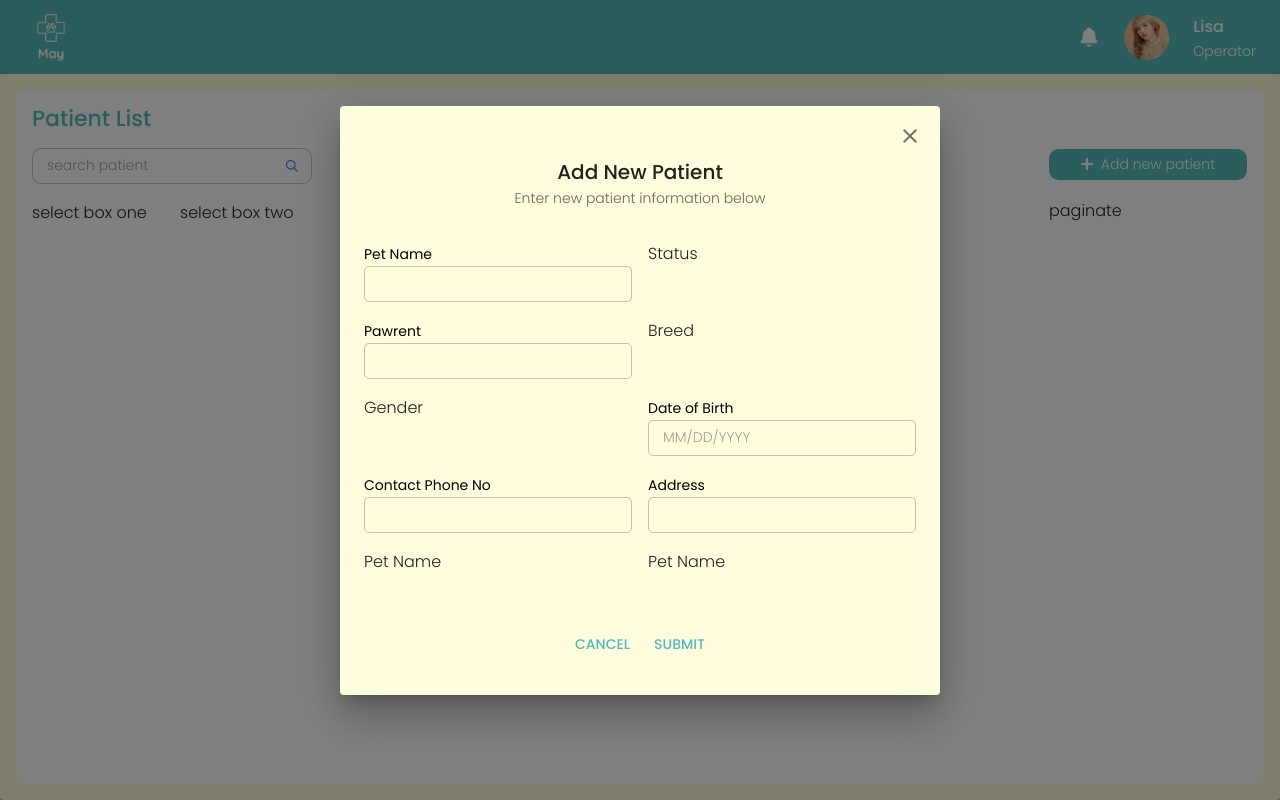
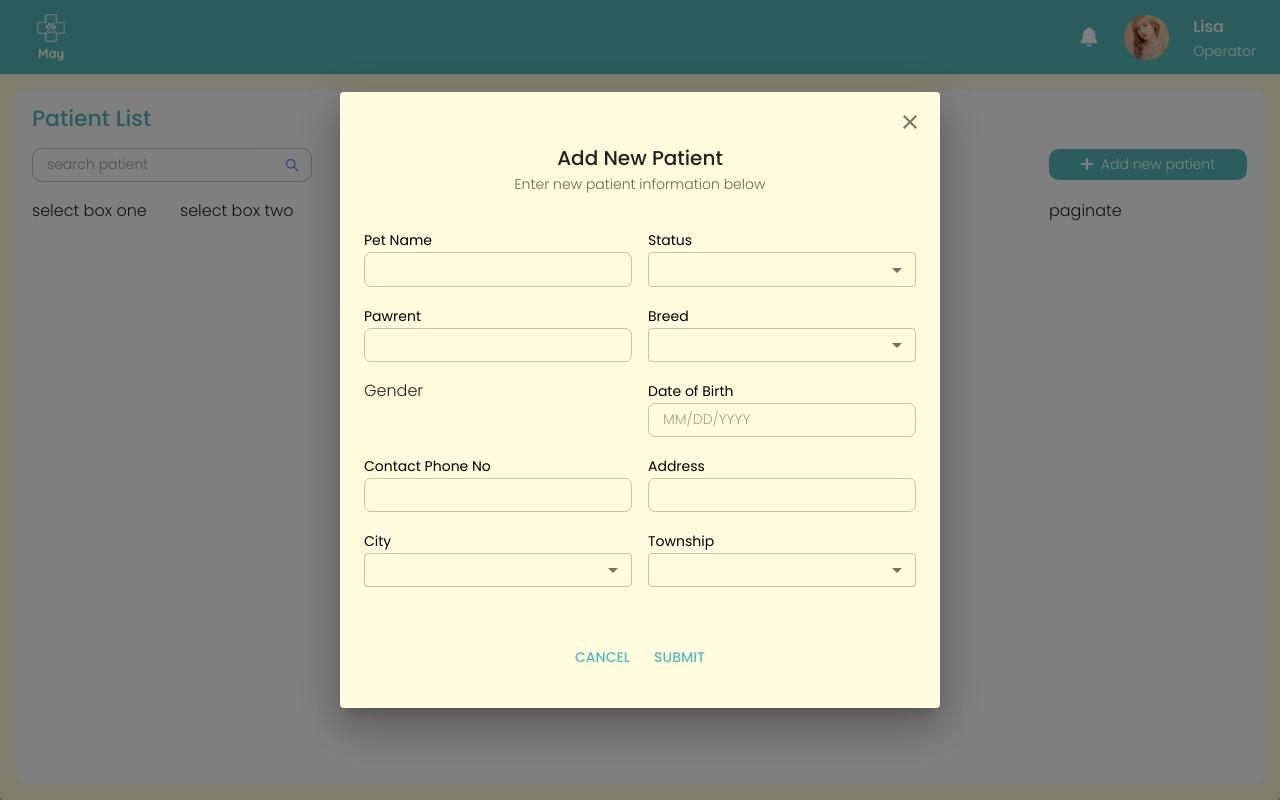
Before and after one commit to sawnaytharpoe02/MayClinic, a Next.js app in the folder frontend/: page / in a window 1280 px wide. Both pictures are taken after a click on the button "Add new patient". Built offline with nearby package versions, Linux system fonts and the light colour scheme.

Commit message:
added form structure

```diff
--- a/frontend/src/app/components/form/AddPatientForm.tsx
+++ b/frontend/src/app/components/form/AddPatientForm.tsx
@@ -7,9 +7,18 @@ import {
   patientSchema,
 } from '@/lib/validations/patientSchema';
 import { zodResolver } from '@hookform/resolvers/zod';
-import { Grid, TextField, FormLabel } from '@mui/material';
+import {
+  Grid,
+  TextField,
+  FormLabel,
+  FormControl,
+  Select,
+  MenuItem,
+  FormHelperText,
+} from '@mui/material';
 import { DatePicker } from '@mui/x-date-pickers';
 import dayjs, { Dayjs } from 'dayjs';
+import { cities, status, townships, breeds } from './constants';
 
 const AddPatientForm = () => {
   const {
@@ -63,7 +72,25 @@ const AddPatientForm = () => {
           />
         </Grid>
         <Grid item xs={12} md={6}>
-          Status
+          <FormLabel htmlFor="pawrent" sx={{ color: '#000', fontWeight: 400 }}>
+            Status
+          </FormLabel>
+          <Controller
+            name="status"
+            control={control}
+            render={({ field }) => (
+              <FormControl fullWidth error={!!errors.status}>
+                <Select id="status" labelId="status" {...field}>
+                  {status.map((status) => (
+                    <MenuItem value={status.value}>{status.key}</MenuItem>
+                  ))}
+                </Select>
+                {errors.status && (
+                  <FormHelperText>{errors.status?.message}</FormHelperText>
+                )}
+              </FormControl>
+            )}
+          />
         </Grid>
         <Grid item xs={12} md={6}>
           <FormLabel htmlFor="pawrent" sx={{ color: '#000', fontWeight: 400 }}>
@@ -84,7 +111,25 @@ const AddPatientForm = () => {
           />
         </Grid>
         <Grid item xs={12} md={6}>
-          Breed
+          <FormLabel htmlFor="breed" sx={{ color: '#000', fontWeight: 400 }}>
+            Breed
+          </FormLabel>
+          <Controller
+            name="breed"
+            control={control}
+            render={({ field }) => (
+              <FormControl fullWidth error={!!errors.breed}>
+                <Select id="breed" labelId="breed" {...field}>
+                  {breeds.map((breed) => (
+                    <MenuItem value={breed.value}>{breed.key}</MenuItem>
+                  ))}
+                </Select>
+                {errors.status && (
+                  <FormHelperText>{errors.breed?.message}</FormHelperText>
+                )}
+              </FormControl>
+            )}
+          />
         </Grid>
         <Grid item xs={12} md={6}>
           Gender
@@ -152,10 +197,48 @@ const AddPatientForm = () => {
           />
         </Grid>
         <Grid item xs={12} md={6}>
-          Pet Name
+          <FormLabel htmlFor="city" sx={{ color: '#000', fontWeight: 400 }}>
+            City
+          </FormLabel>
+          <Controller
+            name="city"
+            control={control}
+            render={({ field }) => (
+              <FormControl fullWidth error={!!errors.city}>
+                <Select id="city" labelId="city" {...field}>
+                  {cities.map((city) => (
+                    <MenuItem key={city.id + city.name} value={city.value}>
+                      {city.name}
+                    </MenuItem>
+                  ))}
+                </Select>
+                {errors.city && (
+                  <FormHelperText>{errors.city?.message}</FormHelperText>
+                )}
+              </FormControl>
+            )}
+          />
         </Grid>
         <Grid item xs={12} md={6}>
-          Pet Name
+          <FormLabel htmlFor="township" sx={{ color: '#000', fontWeight: 400 }}>
+            Township
+          </FormLabel>
+          <Controller
+            name="township"
+            control={control}
+            render={({ field }) => (
+              <FormControl fullWidth error={!!errors.township}>
+                <Select id="township" labelId="township" {...field}>
+                  {townships.map((township) => (
+                    <MenuItem key={township.name}>{township.name}</MenuItem>
+                  ))}
+                </Select>
+                {errors.township && (
+                  <FormHelperText>{errors.township?.message}</FormHelperText>
+                )}
+              </FormControl>
+            )}
+          />
         </Grid>
       </Grid>
     </form>
--- /dev/null
+++ b/frontend/src/app/components/form/constants.ts
@@ -0,0 +1,166 @@
+export const status = [
+  { key: 'Allergy', value: 'allergy' },
+  { key: 'Picky Eater', value: 'picky' },
+];
+
+export const breeds = [
+  { key: 'Golden Retriever', value: 'Golden Retriever' },
+  { key: 'Poodle', value: 'Poodle' },
+  { key: 'Beagle', value: 'Beagle' },
+  { key: 'Bulldog', value: 'Bulldog' },
+  { key: 'Spaniel', value: 'Spaniel' },
+];
+
+export const cities = [
+  { id: 1, name: 'Yangon', value: 'Yangon' },
+  { id: 2, name: 'Myaungmya', value: 'Myaungmya' },
+  { id: 3, name: 'Mandalay', value: 'Mandalay' },
+  { id: 4, name: 'NayPyiTaw', value: 'NayPyiTaw' },
+];
+
+export const townships = [
+  // Yangon
+  {
+    city: { id: 1, name: 'Yangon', value: 'Yangon' },
+    name: 'Ahlon',
+    value: 'Ahlon',
+  },
+  {
+    city: { id: 1, name: 'Yangon', value: 'Yangon' },
+    name: 'Insein',
+    value: 'Insein',
+  },
+  {
+    city: { id: 1, name: 'Yangon', value: 'Yangon' },
+    name: 'Bahan',
+    value: 'Bahan',
+  },
+  {
+    city: { id: 1, name: 'Yangon', value: 'Yangon' },
+    name: 'Dagon',
+    value: 'Dagon',
+  },
+  {
+    city: { id: 1, name: 'Yangon', value: 'Yangon' },
+    name: 'Mayangone',
+    value: 'Mayangone',
+  },
+  {
+    city: { id: 1, name: 'Yangon', value: 'Yangon' },
+    name: 'East Dagon',
+    value: 'East Dagon',
+  },
+  {
+    city: { id: 1, name: 'Yangon', value: 'Yangon' },
+    name: 'Hlaing',
+    value: 'Hlaing',
+  },
+  // Myaungmya
+  {
+    city: { id: 2, name: 'Myaungmya', value: 'Myaungmya' },
+    name: 'Kyaunggon',
+    value: 'Kyaunggon',
+  },
+  {
+    city: { id: 2, name: 'Myaungmya', value: 'Myaungmya' },
+    name: 'Labutta',
+    value: 'Labutta',
+  },
+  {
+    city: { id: 2, name: 'Myaungmya', value: 'Myaungmya' },
+    name: 'Hinthada',
+    value: 'Hinthada',
+  },
+  {
+    city: { id: 2, name: 'Myaungmya', value: 'Myaungmya' },
+    name: 'Einme',
+    value: 'Einme',
+  },
+  {
+    city: { id: 2, name: 'Myaungmya', value: 'Myaungmya' },
+    name: 'Ingapu',
+    value: 'Ingapu',
+  },
+  {
+    city: { id: 2, name: 'Myaungmya', value: 'Myaungmya' },
+    name: 'Kyonpyaw',
+    value: 'Kyonpyaw',
+  },
+  {
+    city: { id: 2, name: 'Myaungmya', value: 'Myaungmya' },
+    name: 'Yekyi',
+    value: 'Yekyi',
+  },
+  // Mandalay
+  {
+    city: { id: 3, name: 'Mandalay', value: 'Mandalay' },
+    name: 'Aungmyethazan',
+    value: 'Aungmyethazan',
+  },
+  {
+    city: { id: 3, name: 'Mandalay', value: 'Mandalay' },
+    name: 'Chanmyethazan',
+    value: 'Chanmyethazan',
+  },
+  {
+    city: { id: 3, name: 'Mandalay', value: 'Mandalay' },
+    name: 'Chanmyathazi',
+    value: 'Chanmyathazi',
+  },
+  {
+    city: { id: 3, name: 'Mandalay', value: 'Mandalay' },
+    name: 'Maha Aungmye',
+    value: 'Maha Aungmye',
+  },
+  {
+    city: { id: 3, name: 'Mandalay', value: 'Mandalay' },
+    name: 'Mahlaing',
+    value: 'Mahlaing',
+  },
+  {
+    city: { id: 3, name: 'Mandalay', value: 'Mandalay' },
+    name: 'Natogyi',
+    value: 'Natogyi',
+  },
+  {
+    city: { id: 3, name: 'Mandalay', value: 'Mandalay' },
+    name: 'Yamethin',
+    value: 'Yamethin',
+  },
+  // Nay Pyi Taw
+  {
+    city: { id: 4, name: 'NayPyiTaw', value: 'NayPyiTaw' },
+    name: 'Ottarathiri',
+    value: 'Ottarathiri',
+  },
+  {
+    city: { id: 4, name: 'NayPyiTaw', value: 'NayPyiTaw' },
+    name: 'Pobbathiri',
+    value: 'Pobbathiri',
+  },
+  {
+    city: { id: 4, name: 'NayPyiTaw', value: 'NayPyiTaw' },
+    name: 'Tatkone',
+    value: 'Tatkone',
+  },
+  {
+    city: { id: 4, name: 'NayPyiTaw', value: 'NayPyiTaw' },
+    name: 'Zeyathiri',
+    value: 'Zeyathiri',
+  },
+  {
+    city: { id: 4, name: 'NayPyiTaw', value: 'NayPyiTaw' },
+    name: 'Lewe',
+    value: 'Lewe',
+  },
+  {
+    city: { id: 4, name: 'NayPyiTaw', value: 'NayPyiTaw' },
+    name: 'Pyinmana',
+    value: 'Pyinmana',
+  },
+  {
+    city: { id: 4, name: 'NayPyiTaw', value: 'NayPyiTaw' },
+    name: 'Zabuthiri',
+    value: 'Zabuthiri',
+  },
+];
--- a/frontend/src/app/layout.tsx
+++ b/frontend/src/app/layout.tsx
@@ -1,10 +1,8 @@
 import type { Metadata } from 'next';
 import { Poppins } from 'next/font/google';
-import { ThemeProvider } from '@mui/material';
-import { theme } from '@/theme';
-import { LocalizationProvider } from '@mui/x-date-pickers';
-import { AdapterDayjs } from '@mui/x-date-pickers/AdapterDayjs';
+import ThemeProvider from '@/themeProvider';
 import './globals.css';
+
 
 const poppins = Poppins({ subsets: ['latin'], weight: '300' });
 
@@ -21,11 +19,7 @@ export default function RootLayout({
   return (
     <html lang="en">
       <body className={poppins.className}>
-        <ThemeProvider theme={theme}>
-          <LocalizationProvider dateAdapter={AdapterDayjs}>
-            {children}
-          </LocalizationProvider>
-        </ThemeProvider>
+        <ThemeProvider>{children}</ThemeProvider>
       </body>
     </html>
   );
--- a/frontend/src/theme.ts
+++ b/frontend/src/theme.ts
@@ -1,6 +1,6 @@
 'use client';
 
-import { Padding } from '@mui/icons-material';
+import { BorderRight, Padding } from '@mui/icons-material';
 import { createTheme } from '@mui/material/styles';
 
 export const theme = createTheme({
@@ -39,10 +39,22 @@ export const theme = createTheme({
       styleOverrides: {
         root: {
           '& .MuiInputBase-root': {
-            borderRadius: '5px',
+            borderRadius: '7px',
           },
           '.MuiInputBase-input.MuiOutlinedInput-input': {
-            padding: '8px 15px',
+            padding: '7px 15px',
+          },
+        },
+      },
+    },
+    MuiSelect: {
+      styleOverrides: {
+        root: {
+          '& .MuiSelect-root': {
+            borderRadius: '7px',
+          },
+          '& .MuiSelect-select': {
+            padding: '7px 15px',
           },
         },
       },
--- a/frontend/src/themeProvider.tsx
+++ b/frontend/src/themeProvider.tsx
@@ -0,0 +1,19 @@
+'use client';
+
+import React from 'react';
+import { ThemeProvider as MuiThemeProvider } from '@mui/material';
+import { theme } from './theme';
+import { LocalizationProvider } from '@mui/x-date-pickers';
+import { AdapterDayjs } from '@mui/x-date-pickers/AdapterDayjs';
+
+const ThemeProvider = ({ children }: { children: React.ReactNode }) => {
+  return (
+    <MuiThemeProvider theme={theme}>
+      <LocalizationProvider dateAdapter={AdapterDayjs}>
+        {children}
+      </LocalizationProvider>
+    </MuiThemeProvider>
+  );
+};
+
+export default ThemeProvider;
```
